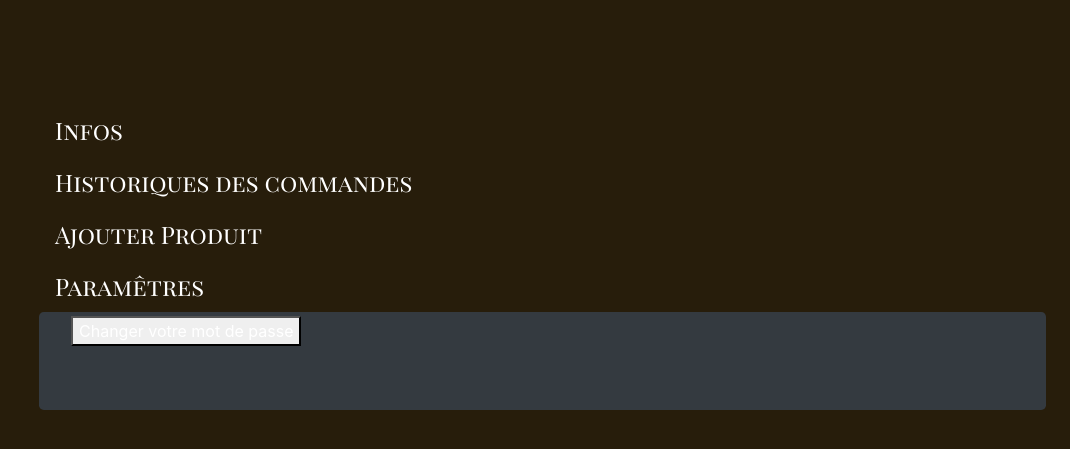
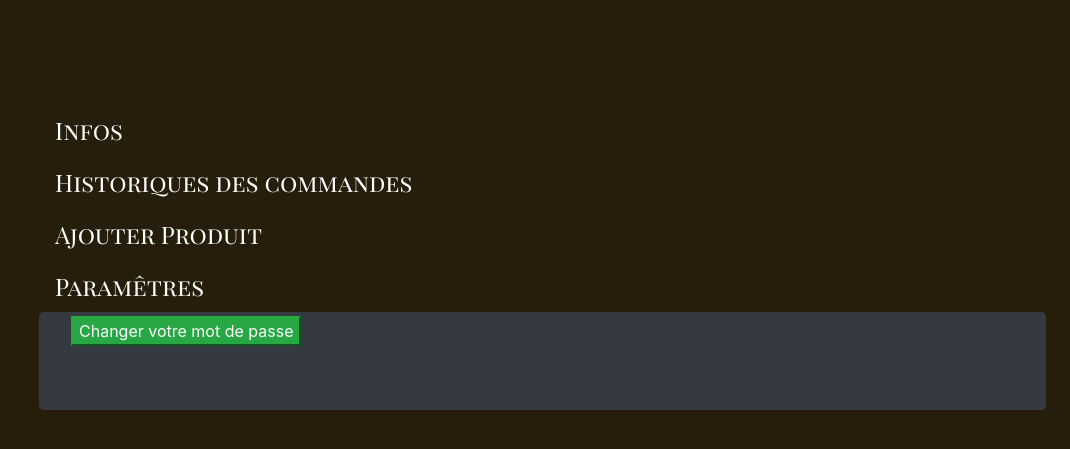
Before and after one commit to misterlynx/Cog-ShopV2, a Symfony app: template templates/administration/administration.html.twig in a window 1280 px wide, after a click on "Paramêtres". Shown: the top 449 px of the page, without its empty margins (210-1280 px from the left). Run offline with Twig, Linux system fonts and the light colour scheme; the template is opened without the code that fills it: most values are stand-ins (such as "Sample title", 1, 10 or a date in 2020); form fields are guessed from the names that the template uses; some libraries are stand-ins or nearby versions; some web fonts are replaced.

Commit message:
coucouv3

```diff
--- a/templates/administration/administration.html.twig
+++ b/templates/administration/administration.html.twig
@@ -125,7 +125,7 @@
     </article>
           </div>
         <div class="tab-pane fade" id="v-pills-settings" role="tabpanel" aria-labelledby="v-pills-settings-tab">
-      <button type="submit"><a href="{{ path('password_update') }}">Changer votre mot de passe</a></button>
+      <button type="submit" class="btn-success"><a href="{{ path('password_update') }}">Changer votre mot de passe</a></button>
       </div>
         </div>
       </div>{# jumbotron#}
```
